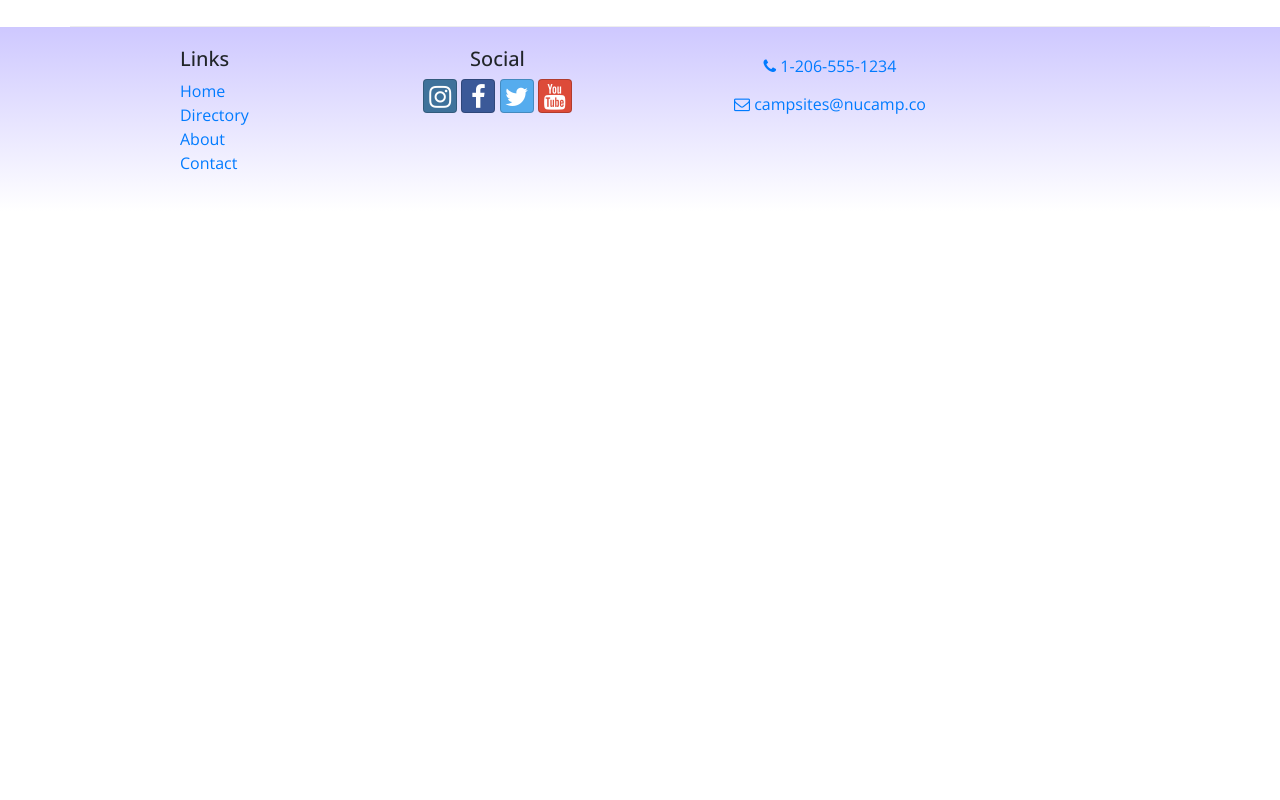
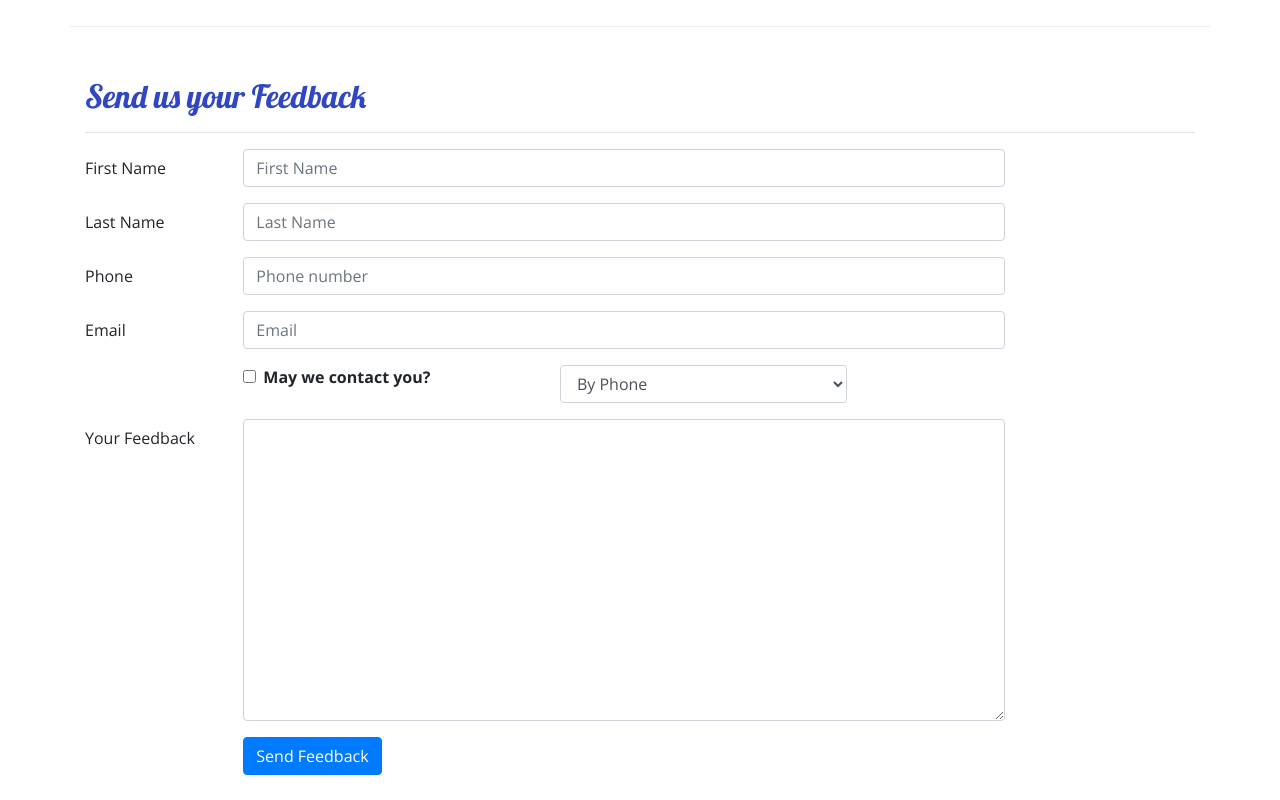
Before and after one commit to christianwilburn/nucampsiteReact, a React (Create React App) app: page /contactus in a window 1280 px wide. Shown: the part 500-1300 px from the top of the page. Before the commit the page ends 800 px from the top, so only its background shows below. Built offline with nearby package versions, Linux system fonts and the light colour scheme.

Commit message:
controlled forms-update contact component

```diff
--- a/src/components/ContactComponent.js
+++ b/src/components/ContactComponent.js
@@ -1,18 +1,63 @@
-import React from 'react';
-import {Breadcrumb, BreadcrumbItem} from 'reactstrap';
-import {Link} from 'react-router-dom';
+import React, { Component } from "react";
+import {
+  Breadcrumb,
+  BreadcrumbItem,
+  Form,
+  FormGroup,
+  Label,
+  Input,
+  Col,
+  Button,
+} from "reactstrap";
+import { Link } from "react-router-dom";
 
-function Contact(props) {
+class Contact extends Component {
+  constructor(props) {
+    super(props);
+
+    this.state = {
+      firstName: "",
+      lastName: "",
+      phoneNum: "",
+      email: "",
+      agree: false,
+      conatctType: "By Phone",
+      feedback: "",
+    };
+
+    this.handleInputChange = this.handleInputChange.bind(this);
+    this.handleSubmit = this.handleSubmit.bind(this);
+  }
+
+  handleInputChange(event) {
+    const target = event.target;
+    const name = target.name;
+    const value = target.type === "checkbox" ? target.checck : target.value;
+
+    this.setState({
+      [name]: value,
+    });
+  }
+
+  handleSubmit(event) {
+    console.log("Current state is: " + JSON.stringify(this.state));
+    alert("Current state is: " + JSON.stringify(this.state));
+    event.preventDefault();
+  }
+
+  render() {
     return (
       <div className="container">
         <div className="row">
           <div className="col">
             <Breadcrumb>
-            <BreadcrumbItem><Link to='/home'>Home</Link></BreadcrumbItem>
+              <BreadcrumbItem>
+                <Link to="/home">Home</Link>
+              </BreadcrumbItem>
               <BreadcrumbItem active>Contact Us</BreadcrumbItem>
-            <hr/>
+              <hr />
               <h2>Contact Us</h2>
-            <hr/>
+              <hr />
             </Breadcrumb>
           </div>
         </div>
@@ -21,18 +66,149 @@
           <div className="col-sm-4">
             <h5>Our Address</h5>
             <address>
-                        1 Nucamp Way<br />
-                        Seattle, WA 98001<br />
+              1 Nucamp Way
+              <br />
+              Seattle, WA 98001
+              <br />
               U.S.A.
             </address>
           </div>
           <div className="col">
-                    <a role="button" className="btn btn-link" href="tel:+12065551234"><i className="fa fa-phone" /> 1-206-555-1234</a><br />
-                    <a role="button" className="btn btn-link" href="mailto:fakeemail@fakeemail.co"><i className="fa fa-envelope-o" /> campsites@nucamp.co</a>
+            <a role="button" className="btn btn-link" href="tel:+12065551234">
+              <i className="fa fa-phone" /> 1-206-555-1234
+            </a>
+            <br />
+            <a
+              role="button"
+              className="btn btn-link"
+              href="mailto:fakeemail@fakeemail.co"
+            >
+              <i className="fa fa-envelope-o" /> campsites@nucamp.co
+            </a>
+          </div>
+        </div>
+
+        <div className="row row-content">
+          <div className="col-12">
+            <h2>Send us your Feedback</h2>
+            <hr />
+          </div>
+          <div className="col-md-10">
+            <Form onSubmit={this.handleSubmit}>
+              <FormGroup row>
+                <Label htmlFor="firstName" md={2}>
+                  First Name
+                </Label>
+                <Col md={10}>
+                  <Input
+                    type="text"
+                    id="firstName"
+                    name="firstName"
+                    placeholder="First Name"
+                    value={this.state.firstName}
+                    onChange={this.handleInputChange}
+                  />
+                </Col>
+              </FormGroup>
+              <FormGroup row>
+                <Label htmlFor="lastName" md={2}>
+                  Last Name
+                </Label>
+                <Col md={10}>
+                  <Input
+                    type="text"
+                    id="lastName"
+                    name="lastName"
+                    placeholder="Last Name"
+                    value={this.state.lastName}
+                    onChange={this.handleInputChange}
+                  />
+                </Col>
+              </FormGroup>
+              <FormGroup row>
+                <Label htmlFor="phoneNum" md={2}>
+                  Phone
+                </Label>
+                <Col md={10}>
+                  <Input
+                    type="tel"
+                    id="phoneNum"
+                    name="phoneNum"
+                    placeholder="Phone number"
+                    value={this.state.phoneNum}
+                    onChange={this.handleInputChange}
+                  />
+                </Col>
+              </FormGroup>
+              <FormGroup row>
+                <Label htmlFor="email" md={2}>
+                  Email
+                </Label>
+                <Col md={10}>
+                  <Input
+                    type="email"
+                    id="email"
+                    name="email"
+                    placeholder="Email"
+                    value={this.state.email}
+                    onChange={this.handleInputChange}
+                  />
+                </Col>
+              </FormGroup>
+              <FormGroup row>
+                <Col md={{ size: 4, offset: 2 }}>
+                  <FormGroup check>
+                    <Label check>
+                      <Input
+                        type="checkbox"
+                        name="agree"
+                        checked={this.state.agree}
+                        onChange={this.handleInputChange}
+                      />{" "}
+                      <strong>May we contact you?</strong>
+                    </Label>
+                  </FormGroup>
+                </Col>
+                <Col md={4}>
+                  <Input
+                    type="select"
+                    name="contactType"
+                    value={this.state.contactType}
+                    onChange={this.handleInputChange}
+                  >
+                    <option>By Phone</option>
+                    <option>By Email</option>
+                  </Input>
+                </Col>
+              </FormGroup>
+              <FormGroup row>
+                <Label htmlFor="feedback" md={2}>
+                  Your Feedback
+                </Label>
+                <Col md={10}>
+                  <Input
+                    type="textarea"
+                    id="feedback"
+                    name="feedback"
+                    rows="12"
+                    value={this.state.feedback}
+                    onChange={this.handleInputChange}
+                  ></Input>
+                </Col>
+              </FormGroup>
+              <FormGroup row>
+                <Col md={{ size: 10, offset: 2 }}>
+                  <Button type="submit" color="primary">
+                    Send Feedback
+                  </Button>
+                </Col>
+              </FormGroup>
+            </Form>
           </div>
         </div>
       </div>
     );
   }
+}
 
 export default Contact;
```
Lines whose indentation alone changed are shown as unchanged.
